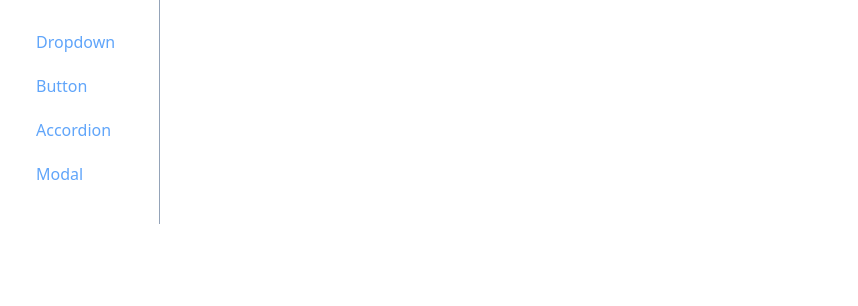
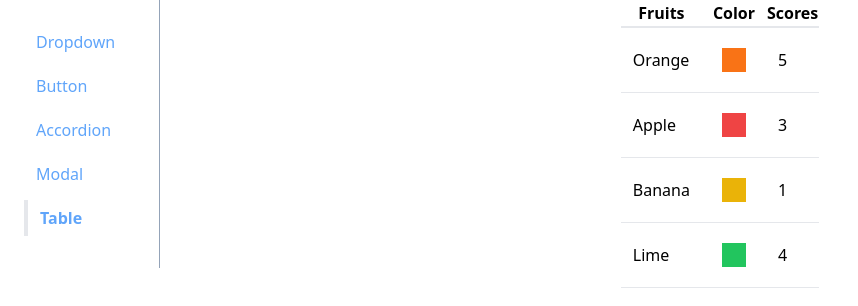
Before and after one commit to atinderbirsin/comps, a React (Create React App) app: page /table in a window 1280 px wide. Shown: the top 306 px of the page, without its empty margins (0-858 px from the left). Built offline with nearby package versions, Linux system fonts and the light colour scheme.

Commit message:
table component completed

```diff
--- a/src/App.js
+++ b/src/App.js
@@ -4,6 +4,7 @@ import AccordionPage from "./pages/AccordionPage";
 import ButtonPage from "./pages/ButtonPage";
 import DropdownPage from "./pages/DropdownPage";
 import ModalPage from "./pages/ModalPage";
+import TablePage from "./pages/TablePage";
 
 function App() {
   return (
@@ -23,6 +24,9 @@ function App() {
         <Route path="/modal">
           <ModalPage />
         </Route>
+        <Route path="/table">
+          <TablePage />
+        </Route>
       </div>
     </div>
   );
--- a/src/components/SideBar.js
+++ b/src/components/SideBar.js
@@ -9,6 +9,7 @@ function SideBar() {
     { label: "Button", to: "/button" },
     { label: "Accordion", to: "/accordion" },
     { label: "Modal", to: "/modal" },
+    { label: "Table", to: "/table" },
   ];
 
   const renderedList = links.map((link) => {
--- /dev/null
+++ b/src/components/Table.js
@@ -0,0 +1,28 @@
+function Table({ data, config, keyFn }) {
+  const renderedRows = data.map((rowData) => {
+    const renderedCells = config.map((column) => {
+      return <td className="p-3" key={column.label}>{column.render(rowData)}</td>;
+    });
+
+    return (
+      <tr className="border-b" key={keyFn(rowData)}>
+        {renderedCells}
+      </tr>
+    );
+  });
+
+  const renderedHeaders = config.map((column) => {
+    return <th key={column.label}>{column.label}</th>;
+  });
+
+  return (
+    <table className="table-auto border-spacing-2">
+      <thead>
+        <tr className="border-b-2">{renderedHeaders}</tr>
+      </thead>
+      <tbody>{renderedRows}</tbody>
+    </table>
+  );
+}
+
+export default Table;
--- /dev/null
+++ b/src/pages/TablePage.js
@@ -0,0 +1,24 @@
+import Table from "../components/Table";
+
+function TablePage() {
+    const data = [
+        { name: 'Orange', color: 'bg-orange-500', score: 5 },
+        { name: 'Apple', color: 'bg-red-500', score: 3 },
+        { name: 'Banana', color: 'bg-yellow-500', score: 1 },
+        { name: 'Lime', color: 'bg-green-500', score: 4 },
+    ];
+
+    const config = [
+        { label: 'Fruits', render: (fruit) => fruit.name,  sort: (data) => data = data.sort() },
+        { label: 'Color', render: (fruit) => <div className={`p-3 m-2 ${fruit.color}`}/> },
+        { label: 'Scores', render: (fruit) => fruit.score, sort: (data) => data = data.sort((a,b) => a.score-b.score )  },
+    ];
+
+    const keyFn = (fruit) => {
+        return fruit.name;
+    }
+
+    return <Table data={data} config={config} keyFn={keyFn} />
+};
+
+export default TablePage;
```
